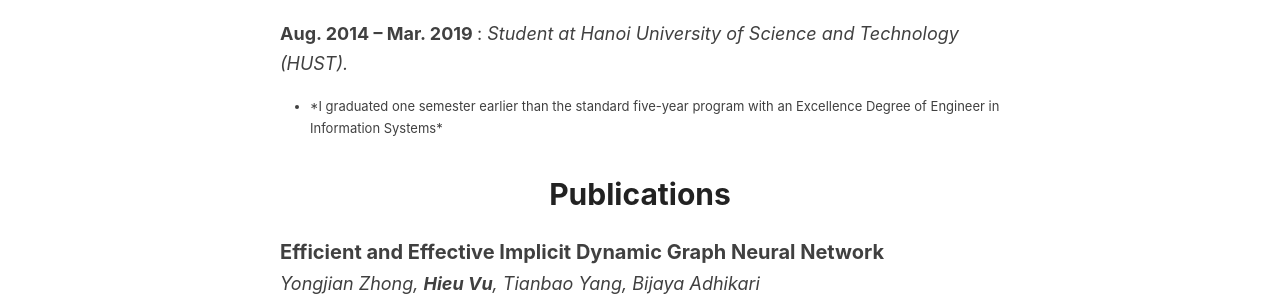
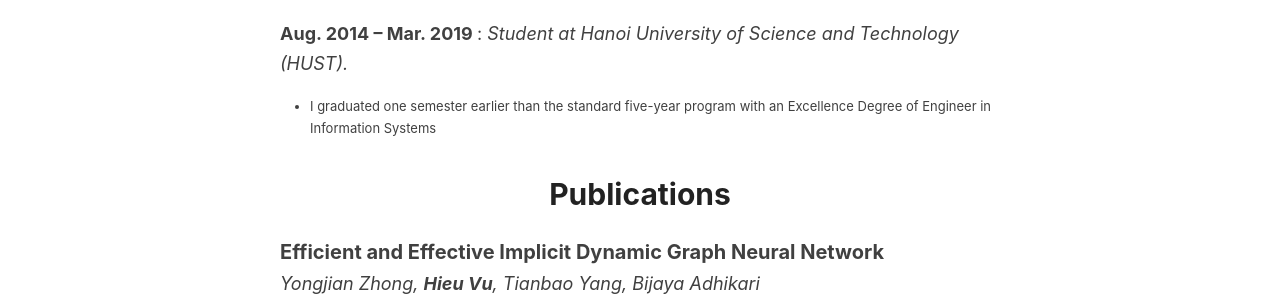
Before and after one commit to hieuvt29/hieuvt29.github.io, a Jekyll site: the page built from index.md, in a window 1280 px wide. Shown: the part 767-1063 px from the top of the page. Built offline with Jekyll 4.4.1, drawn with Linux system fonts in a browser that asks for light colours.

Commit message:
update 2024

```diff
--- a/index.md
+++ b/index.md
@@ -37,7 +37,7 @@ __<span> {{ milestone_arr[0] | strip }} </span>__ : *{{ milestone_arr[1] | strip
 {% assign subinfo = milestone_arr | slice:2, 6 %}
 <ul>
 {% for subs in subinfo %}
-<li style="font-size: small;"> *{{subs | strip}}* </li>
+<li style="font-size: small;"> {{subs | strip}} </li>
 {% endfor %}
 </ul>
 {% endif %}
```
